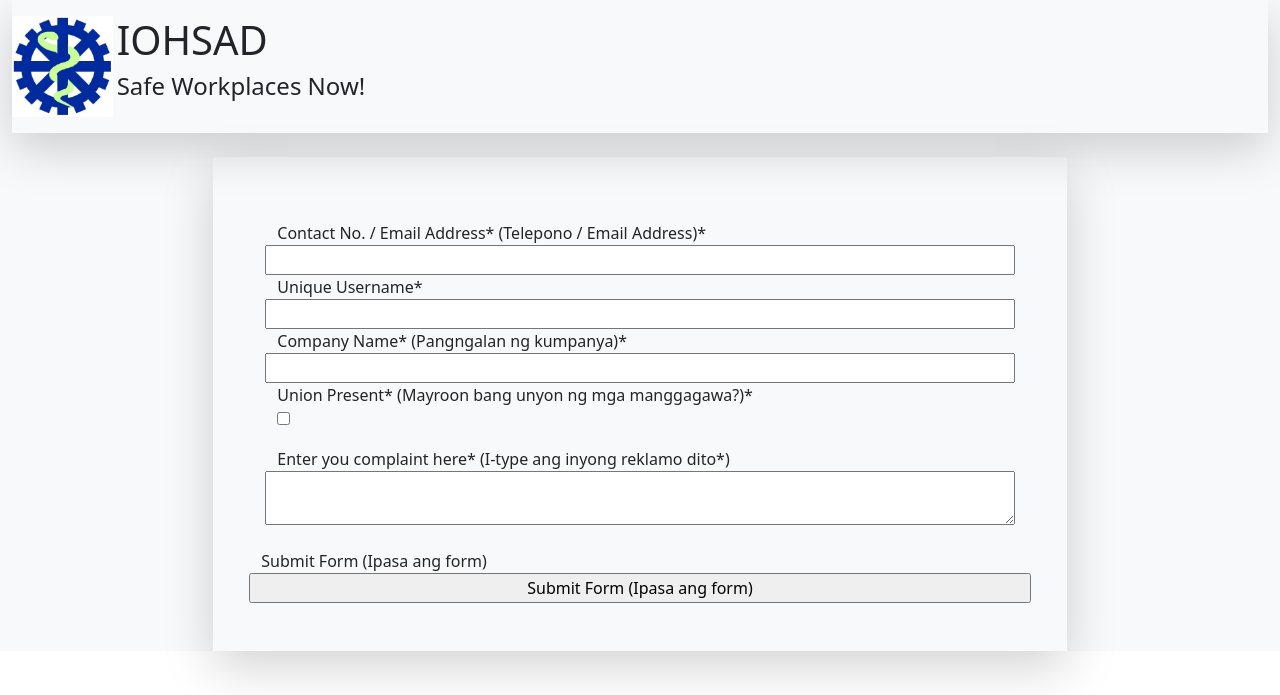
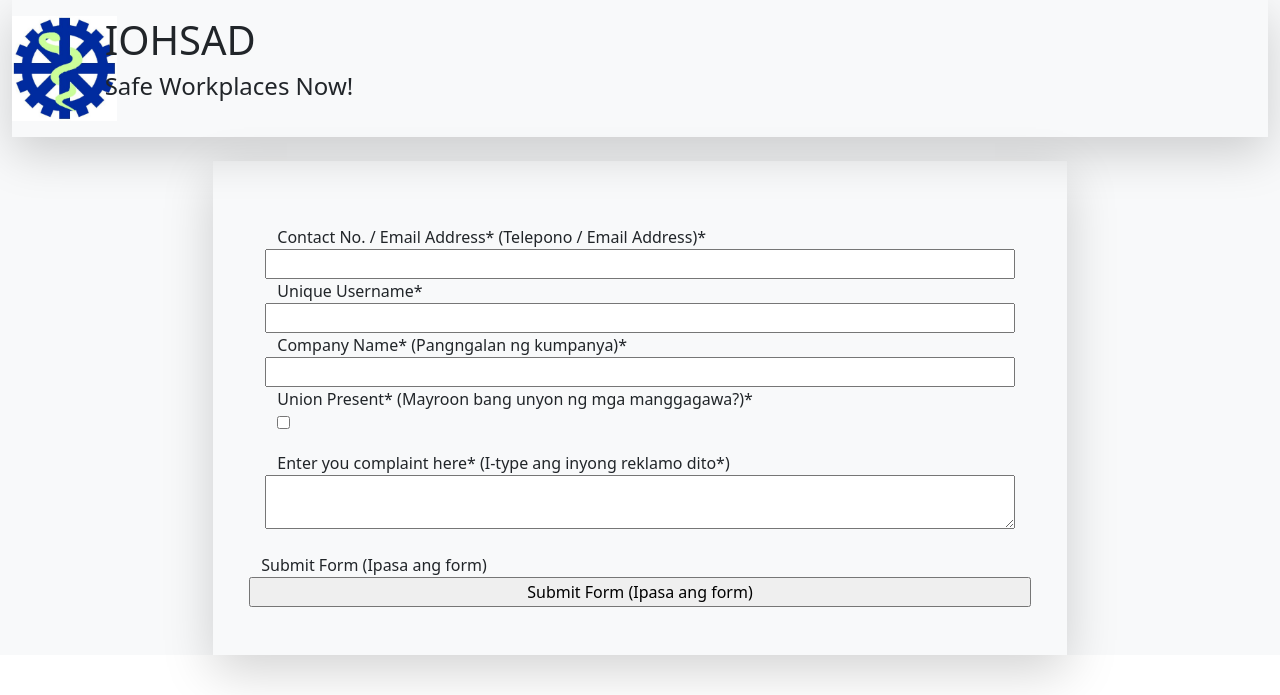
Before and after one commit to simonqq21/IOHSAD-Ex-Nihilo-Web-App, a Flask app: page /forms/forma in a window 1280 px wide. Shown: the top 695 px of the page. Run offline with Flask 2, Linux system fonts and the light colour scheme.

Commit message:
Update forma.html

```diff
--- a/app/templates/forma.html
+++ b/app/templates/forma.html
@@ -9,15 +9,15 @@
   </head>
   <body>
     <div class="container-fluid bg-light">
-        <header class="d-flex flex-wrap justify-content-left py-3 mb-4 shadow-lg">
-          <div class="col-sm-1 d-flex justify-content-center pe-1">
-                  <img src="{{ url_for('static', filename='img/IOHSAD_logo.png') }}" class="img-fluid" alt="IOHSAD logo">
-          </div>
-          <div class="col-sm-6">
-              <h1 class="row-sm-6">IOHSAD</h1>
-              <h4 class="row-sm-6">Safe Workplaces Now!</h4>
-          </div>
-        </header>
+      <header class="d-flex flex-wrap justify-content-left py-3 mb-4 shadow-lg">
+        <div class="col-sm-1">
+            <img src="{{ url_for('static', filename='img/IOHSAD_logo.png') }}" class="img-fluid" alt="IOHSAD logo">
+        </div>
+        <div class="col-sm-8">
+            <h1 class="row">IOHSAD</h1>
+            <h4 class="row">Safe Workplaces Now!</h4>
+        </div>
+      </header>
 
         <div class="row justify-content-center">
           {% with messages = get_flashed_messages() %}
```
